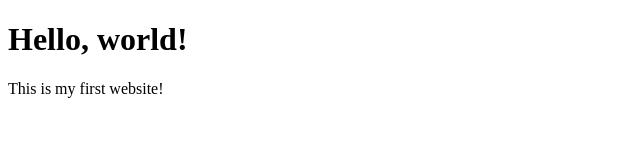
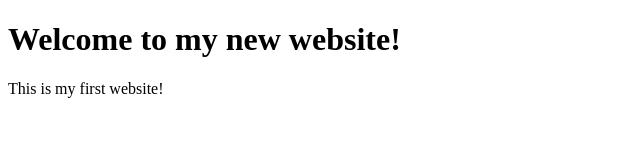
Before and after one commit to myasus0098/my-website, a plain HTML site: page index.html in a window 1280 px wide. Shown: the whole page, without its empty margins (0-640 px from the left). Drawn offline with Linux system fonts and the light colour scheme.

Commit message:
Update index.html

```diff
--- a/index.html
+++ b/index.html
@@ -4,7 +4,8 @@
   <title>My First Website</title>
 </head>
 <body>
-  <h1>Hello, world!</h1>
+  <h1>Welcome to my new website!</h1>
+
   <p>This is my first website!</p>
 </body>
 </html>
```
